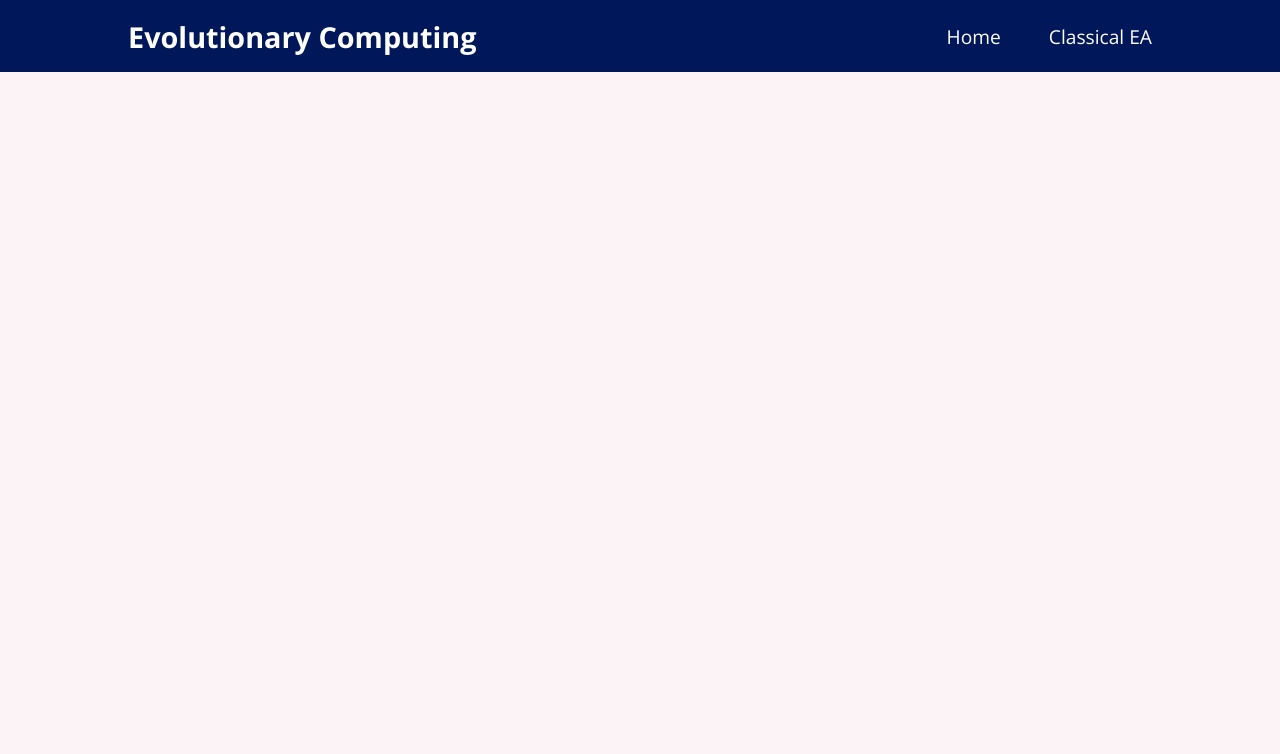
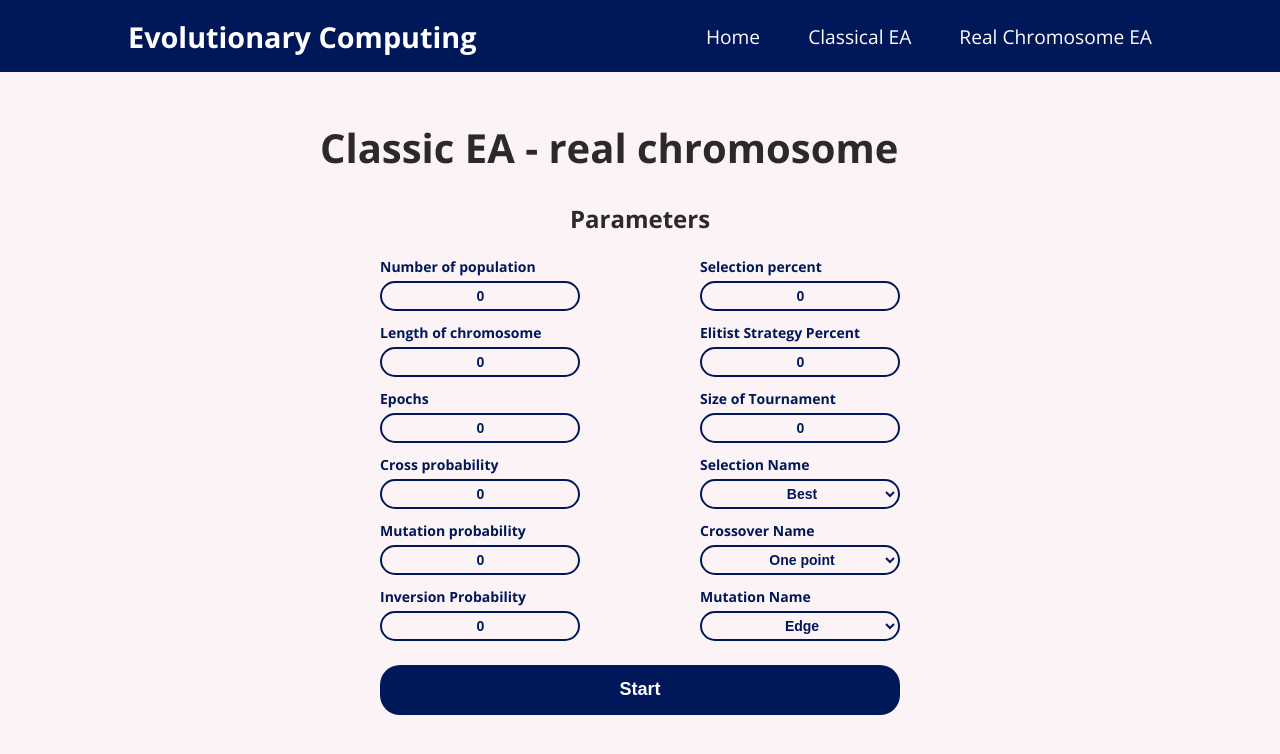
Before and after one commit to Jeremiaszmacura/PK-classical-evolution-algorithm, a React (Create React App) app in the folder client/: page /real-chromosome-EA in a window 1280 px wide. Shown: the top 754 px of the page. Built offline with nearby package versions, Linux system fonts and the light colour scheme.

Commit message:
frontend - created new page and form for real chromosome EA

```diff
--- a/client/src/App.js
+++ b/client/src/App.js
@@ -2,6 +2,7 @@ import { Route, Routes } from 'react-router-dom';
 
 import HomePage from './pages/Home';
 import ClassicEA from './pages/ClassicEA';
+import RealChromosomeEA from './pages/RealChromosomeEA';
 import Layout from './components/layout/Layout';
 
 const App = () => {
@@ -12,6 +13,8 @@ const App = () => {
           </Route>
           <Route path='/classic-EA' exact element={<ClassicEA />}>
           </Route>
+          <Route path='/real-chromosome-EA' exact element={<RealChromosomeEA />}>
+          </Route>
         </Routes>
       </Layout>
     );
--- /dev/null
+++ b/client/src/components/FormRealChromosome.js
@@ -0,0 +1,188 @@
+import React, {useState} from 'react';
+import style from './Form.module.css';
+import doFetch from "../services/doFetch";
+
+const Form = () => {
+
+    const [numberOfPopulation, setNumberOfPopulation] = useState(0)
+    const [lengthOfChromosome, setLengthOfChromosome] = useState(0)
+    const [epochs, setEpochs] = useState(0)
+    const [crossProbability, setCrossProbability] = useState(0)
+    const [mutationProbability, setMutationProbability] = useState(0)
+    const [inversionProbability, setInversionProbability] = useState(0)
+    const [selectionPercent, setSelectionPercent] = useState(0)
+    const [elitistStrategyPercent, setElitistStrategyPercent] = useState(0)
+    const [sizeOfTournament, setSizeOfTournament] = useState(0)
+    const [selectionName, setSelectionName] = useState("best")
+    const [crossoverName, setCrossoverName] = useState("onePoint")
+    const [mutationName, setMutationName] = useState("edge")
+
+    const parameters = {
+        numberOfPopulation,
+        lengthOfChromosome,
+        epochs,
+        crossProbability,
+        mutationProbability,
+        inversionProbability,
+        selectionPercent,
+        elitistStrategyPercent,
+        sizeOfTournament,
+        selectionName,
+        crossoverName,
+        mutationName
+    }
+
+    const send = (event) => {
+        event.preventDefault()
+        return doFetch("http://localhost:8000/EA-real_chromosome/", "POST", parameters)
+            .then(response => {
+                if (!response.ok) {
+                    window.alert('Bad request!')
+                    throw Error('Bad request');
+                }
+                return response.json();
+            })
+            .then(data => {
+                window.alert("Status: OK\nExecution time: " + data.time + " s")
+            })
+    }
+
+    return (
+        <div className={style.content}>
+            <h2>Parameters</h2>
+            <div className={style.flexContainer}>
+                <form className={style.form}>
+                    <div className={style.formInputs}>
+                        <label className={style.formLabel}>Number of population</label>
+                        <input
+                            className={style.formInput}
+                            type='number'
+                            required={true}
+                            value={numberOfPopulation}
+                            onChange={(e) => setNumberOfPopulation(e.target.value)}
+                        />
+                    </div>
+                    <div className={style.formInputs}>
+                        <label className={style.formLabel}>Length of chromosome</label>
+                        <input
+                            className={style.formInput}
+                            type='number'
+                            value={lengthOfChromosome}
+                            onChange={(e => setLengthOfChromosome(e.target.value))}
+                        />
+                    </div>
+                    <div className={style.formInputs}>
+                        <label className={style.formLabel}>Epochs</label>
+                        <input
+                            className={style.formInput}
+                            type='number'
+                            value={epochs}
+                            onChange={(e => setEpochs(e.target.value))}
+                        />
+                    </div>
+                    <div className={style.formInputs}>
+                        <label className={style.formLabel}>Cross probability</label>
+                        <input
+                            className={style.formInput}
+                            type='number'
+                            value={crossProbability}
+                            step={"0.01"}
+                            onChange={(e => setCrossProbability(e.target.value))}
+                        />
+                    </div>
+                    <div className={style.formInputs}>
+                        <label className={style.formLabel}>Mutation probability</label>
+                        <input
+                            className={style.formInput}
+                            type='number'
+                            value={mutationProbability}
+                            step={"0.01"}
+                            onChange={(e => setMutationProbability(e.target.value))}
+                        />
+                    </div>
+                    <div className={style.formInputs}>
+                        <label className={style.formLabel}>Inversion Probability</label>
+                        <input
+                            className={style.formInput}
+                            type='number'
+                            value={inversionProbability}
+                            step={"0.01"}
+                            onChange={(e => setInversionProbability(e.target.value))}
+                        />
+                    </div>
+                </form>
+                <form className={style.form}>
+                    <div className={style.formInputs}>
+                        <label className={style.formLabel}>Selection percent</label>
+                        <input
+                            className={style.formInput}
+                            type='number'
+                            value={selectionPercent}
+                            step={"0.01"}
+                            onChange={(e => setSelectionPercent(e.target.value))}
+                        />
+                    </div>
+                    <div className={style.formInputs}>
+                        <label className={style.formLabel}>Elitist Strategy Percent</label>
+                        <input
+                            className={style.formInput}
+                            type='number'
+                            value={elitistStrategyPercent}
+                            step={"0.01"}
+                            onChange={(e => setElitistStrategyPercent(e.target.value))}
+                        />
+                    </div>
+                    <div className={style.formInputs}>
+                        <label className={style.formLabel}>Size of Tournament</label>
+                        <input
+                            className={style.formInput}
+                            type='number'
+                            value={sizeOfTournament}
+                            max={numberOfPopulation}
+                            onChange={(e => setSizeOfTournament(e.target.value))}
+                        />
+                    </div>
+                    <div className={style.formInputs}>
+                        <label className={style.formLabel}>Selection Name</label>
+                        <select value={selectionName}
+                                onChange={(e => setSelectionName(e.target.value))}
+                                className={style.formInput}
+                        >
+                            <option value={"best"}>Best</option>
+                            <option value={"roulette"}>Roulette</option>
+                            <option value={"tournament"}>Tournament</option>
+                        </select>
+                    </div>
+                    <div className={style.formInputs}>
+                        <label className={style.formLabel}>Crossover Name</label>
+                        <select value={crossoverName}
+                                onChange={(e => setCrossoverName(e.target.value))}
+                                className={style.formInput}
+                        >
+                            <option value={"one_point"}>One point</option>
+                            <option value={"two_points"}>Two points</option>
+                            <option value={"three_points"}>Three points</option>
+                            <option value={"uniform"}>Uniform</option>
+                        </select>
+                    </div>
+                    <div className={style.formInputs}>
+                        <label className={style.formLabel}>Mutation Name</label>
+                        <select value={mutationName}
+                                onChange={(e => setMutationName(e.target.value))}
+                                className={style.formInput}
+                        >
+                            <option value={"edge"}>Edge</option>
+                            <option value={"one_point"}>One point</option>
+                            <option value={"two_points"}>Two points</option>
+                        </select>
+                    </div>
+                </form>
+            </div>
+            <button onClick={send}>
+                Start
+            </button>
+        </div>
+    );
+};
+
+export default Form;
--- a/client/src/components/layout/MainNavigation.js
+++ b/client/src/components/layout/MainNavigation.js
@@ -15,6 +15,9 @@ const MainNavigation = () => {
                     <li>
                         <Link to='/classic-EA'>Classical EA</Link>
                     </li>
+                    <li>
+                        <Link to='/real-chromosome-EA'>Real Chromosome EA</Link>
+                    </li>
                 </ul>
             </nav>
         </header>
--- a/client/src/pages/ClassicEA.js
+++ b/client/src/pages/ClassicEA.js
@@ -4,7 +4,7 @@ const ClassicEA = () => {
 
     return (
         <div className="home-page">
-            <h1>HOME PAGE Classic EA</h1>
+            <h1>Classic EA</h1>
             <Form/>
         </div>
     );
--- a/client/src/pages/Home.js
+++ b/client/src/pages/Home.js
@@ -2,7 +2,8 @@ const HomePage = () => {
 
     return (
         <div className="home-page">
-            <h1>HOME PAGE HELLO</h1>
+            <h1>Evolutionary Computing</h1>
+            <h2>Cracow University of Technology</h2>
         </div>
 
     );
--- /dev/null
+++ b/client/src/pages/RealChromosomeEA.js
@@ -0,0 +1,13 @@
+import FormRealChromosome from "../components/FormRealChromosome";
+
+const ClassicEA = () => {
+
+    return (
+        <div className="home-page">
+            <h1>Classic EA - real chromosome</h1>
+            <FormRealChromosome/>
+        </div>
+    );
+}
+
+export default ClassicEA;
```
Also changed, not shown: 2 other files (tests, documents, lock files or other folders).
